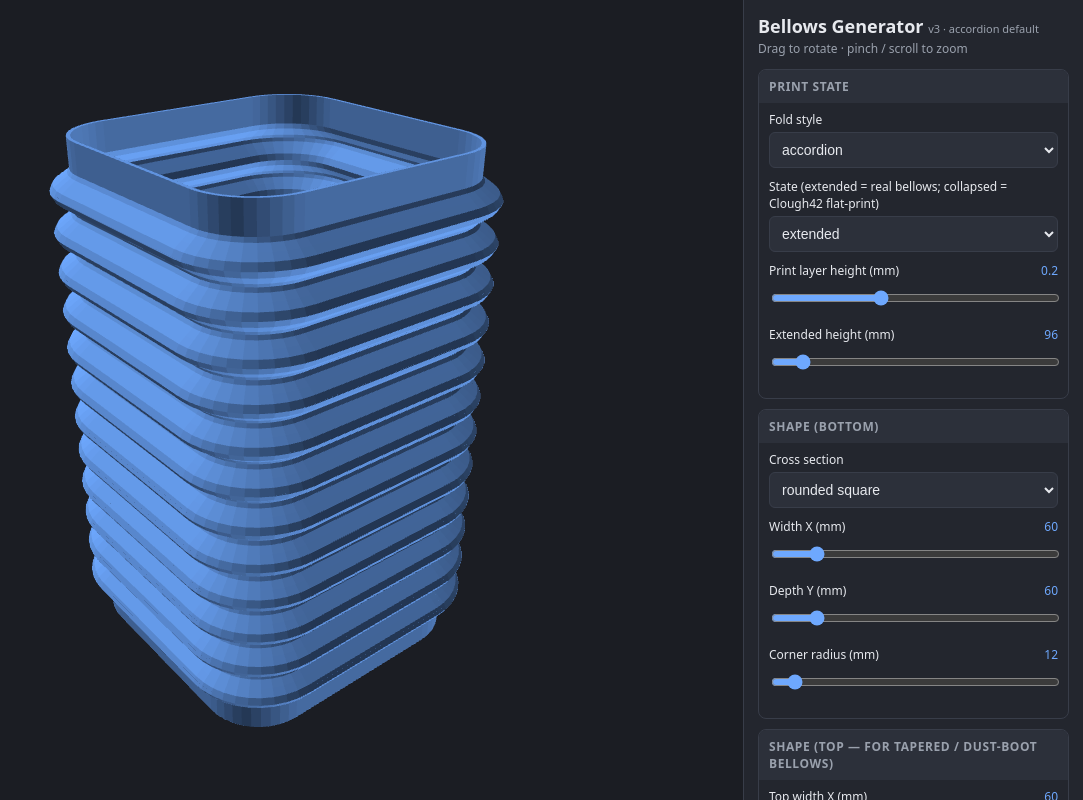
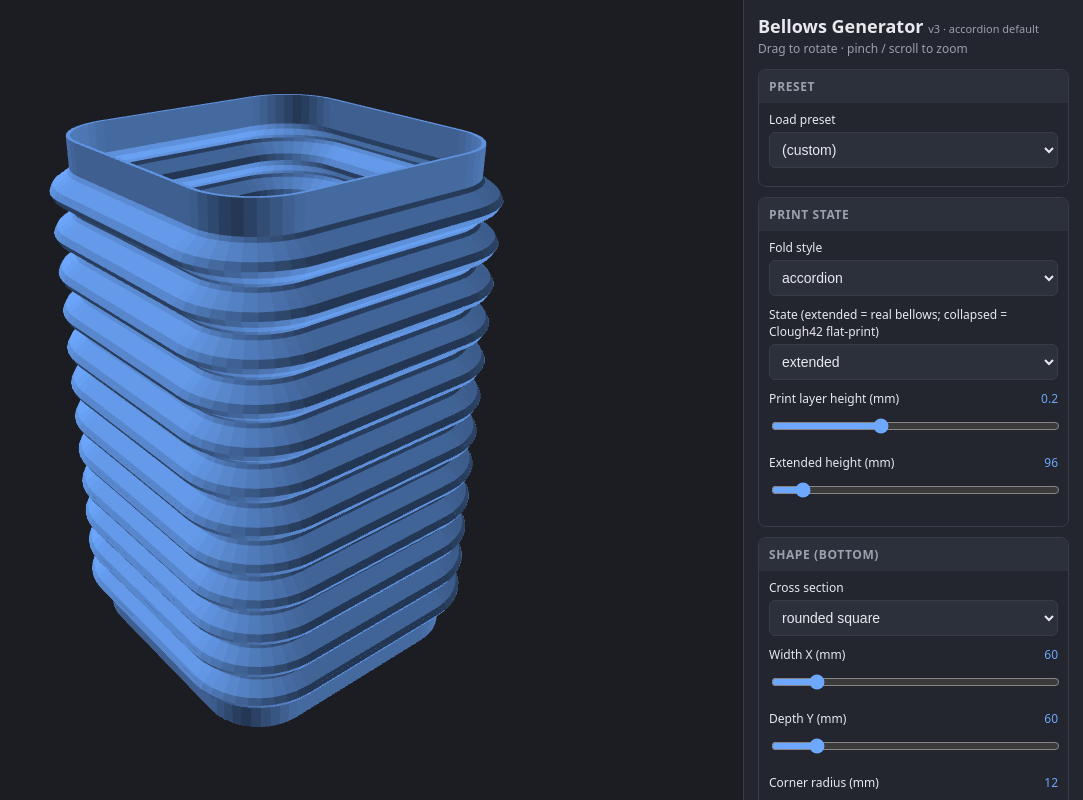
Before and after one commit to namalahideaway/bellows-generator, a plain HTML site: page standalone.html in a window 1280 px wide. Shown: the whole page, without its empty margins (197-1280 px from the left). Drawn offline with Linux system fonts and the light colour scheme.

Commit message:
Add double_wave fold profile (US6054194A-inspired double-inversion for less flare) and one-click presets: Clough42 way-cover (flat-print U-channel + flanges), Patent US6054194 dust boot, Tapered cone dust boot.

```diff
--- a/standalone.html
+++ b/standalone.html
@@ -117,6 +117,7 @@ function trapShape(f,ff){ var ff2=clamp(ff,0,0.24), span=0.5-2*ff2;
 function pleatDelta(f,depth,profile,tip){
   if(profile==="round") return depth*(0.5-0.5*Math.cos(2*Math.PI*f));
   if(profile==="trapezoid") return depth*trapShape(f,tip);
+  if(profile==="double_wave") return depth*(0.5-0.5*Math.cos(4*Math.PI*f));   // two peaks per pleat — approximates US6054194A double-inversion (less flare on extension)
   return depth*(1-Math.abs(2*f-1));
 }
 function addConnector(M,p,isBottom,attachZ,wall,depth){
@@ -285,7 +286,7 @@ var SCHEMA=[
    {key:"pleatDepth",label:"Fold depth (mm)",type:"range",min:0.5,max:60,step:0.5,def:4},
    {key:"wallThickness",label:"Bellows wall thickness (mm)",type:"range",min:0.4,max:6,step:0.1,def:0.8},
    {key:"cuffWallThickness",label:"Cuff wall thickness (mm)",type:"range",min:0.4,max:12,step:0.1,def:0.8},
-   {key:"foldProfile",label:"Fold profile",type:"select",options:["round","sharp","trapezoid"],def:"round",showIf:function(p){return p.foldStyle==="accordion";}},
+   {key:"foldProfile",label:"Fold profile",type:"select",options:["round","sharp","trapezoid","double_wave"],def:"round",showIf:function(p){return p.foldStyle==="accordion";}},
    {key:"tipFlatFraction",label:"Tip flat fraction",type:"range",min:0,max:0.45,step:0.01,def:0.25,showIf:function(p){return p.foldStyle==="accordion"&&p.foldProfile==="trapezoid";}},
    {key:"startWithPeak",label:"Start with peak (outer)",type:"check",def:false},
  ]},
@@ -313,10 +314,62 @@ var SCHEMA=[
    {key:"segmentsPerPleat",label:"Segments / fold (round)",type:"range",min:2,max:48,step:2,def:8,showIf:function(p){return p.foldStyle==="accordion";}},
  ]},
 ];
+
+// ---------------------------------------------------------------------------
+// Presets — one-click configurations that load full parameter sets.
+// ---------------------------------------------------------------------------
+var PRESETS={
+  "Clough42 way-cover (flat-print)":{
+    foldStyle:"flat_layer", state:"collapsed", layerHeight:0.2, interfaceGap:0.2,
+    shape:"rounded_square", sizeX:60, sizeY:30, cornerRadius:10,
+    topSizeX:60, topSizeY:30, topCornerRadius:10,
+    pleatCount:14, pleatDepth:8, wallThickness:0.6, cuffWallThickness:1.2,
+    foldProfile:"round", tipFlatFraction:0.25, startWithPeak:false,
+    bottomConnector:"flange", bottomLength:6, bottomFlangeLength:8, bottomFlangeThickness:5, bottomSocketClearance:0.4,
+    topConnector:"flange", topLength:6, topFlangeLength:8, topFlangeThickness:5, topSocketClearance:0.4,
+    variant:"open_back", openBackFraction:0.4,
+    circleFacets:64, cornerFacets:10, segmentsPerPleat:8
+  },
+  "Patent US6054194 dust boot":{
+    foldStyle:"accordion", state:"extended", layerHeight:0.2, interfaceGap:0.4, extendedHeight:80,
+    shape:"circle", sizeX:30, sizeY:30, cornerRadius:12,
+    topSizeX:30, topSizeY:30, topCornerRadius:12,
+    pleatCount:8, pleatDepth:5, wallThickness:0.8, cuffWallThickness:1.6,
+    foldProfile:"double_wave", tipFlatFraction:0.25, startWithPeak:false,
+    bottomConnector:"collar", bottomLength:6, bottomFlangeLength:8, bottomFlangeThickness:2, bottomSocketClearance:0.4,
+    topConnector:"collar", topLength:6, topFlangeLength:8, topFlangeThickness:2, topSocketClearance:0.4,
+    variant:"full", openBackFraction:0.25,
+    circleFacets:64, cornerFacets:10, segmentsPerPleat:12
+  },
+  "Tapered dust boot (cone)":{
+    foldStyle:"accordion", state:"extended", layerHeight:0.2, interfaceGap:0.4, extendedHeight:80,
+    shape:"circle", sizeX:60, sizeY:60, cornerRadius:12,
+    topSizeX:20, topSizeY:20, topCornerRadius:10,
+    pleatCount:12, pleatDepth:4, wallThickness:0.8, cuffWallThickness:1.6,
+    foldProfile:"round", tipFlatFraction:0.25, startWithPeak:false,
+    bottomConnector:"collar", bottomLength:6, bottomFlangeLength:8, bottomFlangeThickness:2, bottomSocketClearance:0.4,
+    topConnector:"collar", topLength:6, topFlangeLength:8, topFlangeThickness:2, topSocketClearance:0.4,
+    variant:"full", openBackFraction:0.25,
+    circleFacets:64, cornerFacets:10, segmentsPerPleat:8
+  }
+};
+
 var ALL_FIELDS=[]; SCHEMA.forEach(function(s){ s.fields.forEach(function(f){ ALL_FIELDS.push(f); }); });
 function defaults(){ var o={}; ALL_FIELDS.forEach(function(f){ o[f.key]=f.def; }); return o; }
 var params=defaults();
 var fieldEls={};
+
+function applyPreset(name){
+  var p=PRESETS[name]; if(!p) return;
+  for(var k in p){
+    params[k]=p[k];
+    var ref=fieldEls[k]; if(!ref) continue;
+    if(ref.field.type==="check") ref.input.checked=p[k];
+    else if(ref.field.type==="select") ref.input.value=p[k];
+    else { ref.input.value=p[k]; var v=ref.el.querySelector(".val"); if(v) v.textContent=p[k]; }
+  }
+  refreshVisibility(); onChange();
+}
 
 function buildField(f){
   var el=document.createElement("div"); el.className="field"+(f.type==="check"?" check":"");
@@ -343,6 +396,16 @@ function buildField(f){
 }
 function buildUI(){
   var root=document.getElementById("controls");
+  // ---- Preset selector at the top ----
+  var pwrap=document.createElement("div"); pwrap.className="section";
+  pwrap.innerHTML='<h2>Preset</h2><div class="body"><div class="field"><label>Load preset</label></div></div>';
+  var psel=document.createElement("select");
+  var opt0=document.createElement("option"); opt0.value=""; opt0.textContent="(custom)"; psel.appendChild(opt0);
+  for(var name in PRESETS){ var opt=document.createElement("option"); opt.value=name; opt.textContent=name; psel.appendChild(opt); }
+  psel.addEventListener("change",function(){ if(psel.value) applyPreset(psel.value); });
+  pwrap.querySelector(".field").appendChild(psel);
+  root.appendChild(pwrap);
+
   SCHEMA.forEach(function(sec){
     var wrap=document.createElement("div"); wrap.className="section"; wrap.innerHTML="<h2>"+sec.section+"</h2>";
     var body=document.createElement("div"); body.className="body";
```
Also changed, not shown: 1 other file.
